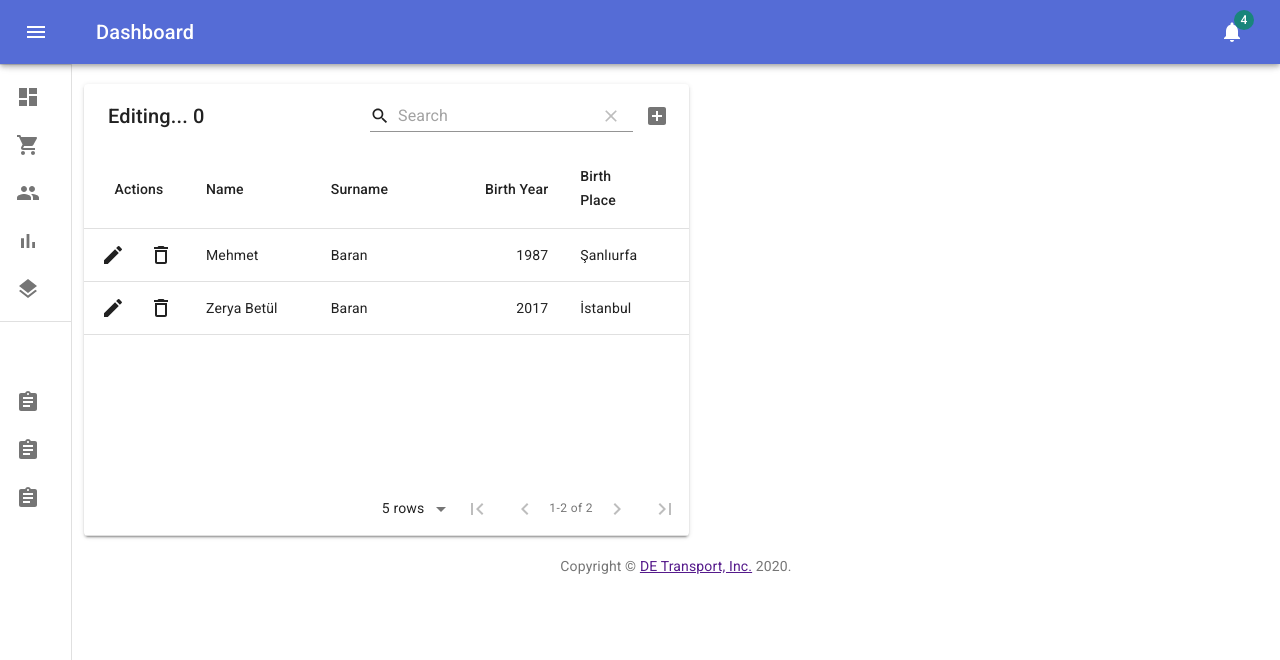
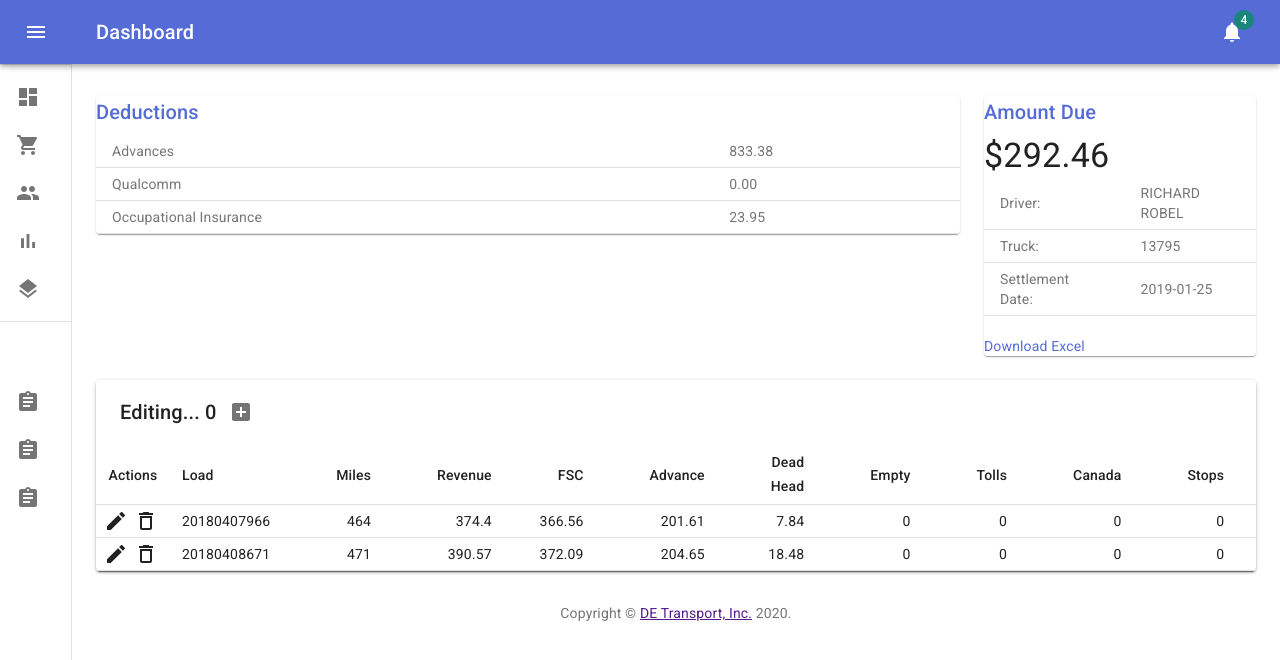
Before and after one commit to delormej/trucks-web, a React (Create React App) app: page /detail/0 in a window 1280 px wide. Shown: the top 660 px of the page. Built offline with nearby package versions, Linux system fonts and the light colour scheme.

Commit message:
Additional mocking.

```diff
--- a/package.json
+++ b/package.json
@@ -16,7 +16,7 @@
     "typescript": "latest"
   },
   "scripts": {
-    "start": "react-scripts start",
+    "start": "BROWSER=none react-scripts start",
     "build": "react-scripts build",
     "test": "react-scripts test",
     "eject": "react-scripts eject"
--- /dev/null
+++ b/src/AmountDue.js
@@ -0,0 +1,57 @@
+import React from 'react';
+import Link from '@material-ui/core/Link';
+import { makeStyles } from '@material-ui/core/styles';
+import Typography from '@material-ui/core/Typography';
+import Title from './Title';
+import Grid from '@material-ui/core/Grid';
+import Table from '@material-ui/core/Table';
+import TableBody from '@material-ui/core/TableBody';
+import TableCell from '@material-ui/core/TableCell';
+import TableContainer from '@material-ui/core/TableContainer';
+import TableHead from '@material-ui/core/TableHead';
+import TableRow from '@material-ui/core/TableRow';
+
+function preventDefault(event) {
+  event.preventDefault();
+}
+
+const useStyles = makeStyles({
+  depositContext: {
+    flex: 1,
+  },
+});
+
+export default function AmountDue() {
+  const classes = useStyles();
+  return (
+    <React.Fragment>
+      <Title>Amount Due</Title>
+      <Typography component="p" variant="h4">
+        $292.46
+      </Typography>
+      <Typography color="textSecondary" className={classes.depositContext}>
+        <Table size="small">
+            <TableRow>
+                <TableCell>Driver:</TableCell>
+                <TableCell>RICHARD ROBEL</TableCell>
+            </TableRow>
+            <TableRow>
+                <TableCell>Truck:</TableCell>
+                <TableCell>13795</TableCell>
+            </TableRow>
+            <TableRow>
+                <TableCell>Settlement Date:</TableCell>
+                <TableCell>2019-01-25</TableCell>
+            </TableRow>
+        </Table>
+      </Typography>
+      <div>
+        <Link color="primary" href="#" onClick={preventDefault}>
+            &nbsp;<br/>
+          Download Excel
+            &nbsp;<br/>
+        </Link>
+      </div>
+    </React.Fragment>
+  );
+}
--- /dev/null
+++ b/src/Deductions.js
@@ -0,0 +1,47 @@
+import React from 'react';
+import Link from '@material-ui/core/Link';
+import { makeStyles } from '@material-ui/core/styles';
+import Typography from '@material-ui/core/Typography';
+import Title from './Title';
+import Grid from '@material-ui/core/Grid';
+import Table from '@material-ui/core/Table';
+import TableBody from '@material-ui/core/TableBody';
+import TableCell from '@material-ui/core/TableCell';
+import TableContainer from '@material-ui/core/TableContainer';
+import TableHead from '@material-ui/core/TableHead';
+import TableRow from '@material-ui/core/TableRow';
+
+function preventDefault(event) {
+  event.preventDefault();
+}
+
+const useStyles = makeStyles({
+  depositContext: {
+    flex: 1,
+  },
+});
+
+export default function Deductions() {
+  const classes = useStyles();
+  return (
+    <React.Fragment>
+      <Title>Deductions</Title>
+      <Typography color="textSecondary" className={classes.depositContext}>
+        <Table size="small">
+            <TableRow>
+                <TableCell>Advances</TableCell>
+                <TableCell>833.38</TableCell>
+            </TableRow>
+            <TableRow>
+                <TableCell>Qualcomm</TableCell>
+                <TableCell>0.00</TableCell>
+            </TableRow>
+            <TableRow>
+                <TableCell>Occupational Insurance</TableCell>
+                <TableCell>23.95</TableCell>
+            </TableRow>
+        </Table>
+      </Typography>
+    </React.Fragment>
+  );
+}
--- a/src/Detail.js
+++ b/src/Detail.js
@@ -1,9 +1,11 @@
 import React from 'react';
 import MaterialTable from 'material-table';
 import { useParams } from 'react-router-dom';
-
+import DriverSettlement from './DriverSettlement.json';
+import AmountDue from './AmountDue';
+import Grid from '@material-ui/core/Grid';
+import Paper from '@material-ui/core/Paper';
 import { forwardRef } from 'react';
-
 import AddBox from '@material-ui/icons/AddBox';
 import ArrowUpward from '@material-ui/icons/ArrowUpward';
 import Check from '@material-ui/icons/Check';
@@ -19,6 +21,7 @@ import Remove from '@material-ui/icons/Remove';
 import SaveAlt from '@material-ui/icons/SaveAlt';
 import Search from '@material-ui/icons/Search';
 import ViewColumn from '@material-ui/icons/ViewColumn';
+import Deductions from './Deductions';
 
 const tableIcons = {
   Add: forwardRef((props, ref) => <AddBox {...props} ref={ref} />),
@@ -40,28 +43,28 @@ ThirdStateCheck: forwardRef((props, ref) => <Remove {...props} ref={ref} />),
   ViewColumn: forwardRef((props, ref) => <ViewColumn {...props} ref={ref} />)
 };
 
-export default function Detail() {
+export function Details() {
   let { driverSettlementId } = useParams();
   const [state, setState] = React.useState({
     columns: [
-      { title: 'Name', field: 'name' },
-      { title: 'Surname', field: 'surname' },
-      { title: 'Birth Year', field: 'birthYear', type: 'numeric' },
-      {
-        title: 'Birth Place',
-        field: 'birthCity',
-        lookup: { 34: 'İstanbul', 63: 'Şanlıurfa' },
-      },
+      { title: 'Load', field: 'ProNumber' },
+      { title: 'Miles', field: 'Miles', type: 'numeric' },
+      { title: 'Revenue', field: 'TotalPaid', type: 'numeric' },
+      { title: 'FSC', field: 'ExtendedAmount', type: 'numeric' },
+      { title: 'Advance', field: 'AdvanceAmount', type: 'numeric' },
+      { title: 'Dead Head', field: 'DeadHead', type: 'numeric' },
+      { title: 'Empty', field: 'Empty', type: 'numeric' },
+      { title: 'Tolls', field: 'Tolls', type: 'numeric' },
+
+      { title: 'Canada', field: 'Canada', type: 'numeric' },
+      { title: 'Stops', field: 'StopOff', type: 'numeric' },
+      { title: 'Detention', field: 'Detention', type: 'numeric' },
+      { title: 'Hand Load', field: 'HandLoad', type: 'numeric' },
+      { title: 'Layover', field: 'Layover', type: 'numeric' },
+      { title: 'Layover', field: 'Layover', type: 'numeric' },
+      { title: 'Other', field: 'Other', type: 'numeric' },
     ],
-    data: [
-      { name: 'Mehmet', surname: 'Baran', birthYear: 1987, birthCity: 63 },
-      {
-        name: 'Zerya Betül',
-        surname: 'Baran',
-        birthYear: 2017,
-        birthCity: 34,
-      },
-    ],
+    data: DriverSettlement.Credits
   });
 
   return (
@@ -70,6 +73,16 @@ export default function Detail() {
     icons={tableIcons}
     columns={state.columns}
     data={state.data}
+    options={
+      {
+        padding: "dense",
+        showFirstLastPageButtons: false,
+        showSelectAllCheckbox: false,
+        paging: false,
+        search: false,
+        toolbarButtonAlignment: "left"
+      }
+    }
     editable={{
       onRowAdd: (newData) =>
         new Promise((resolve) => {
@@ -110,3 +123,27 @@ export default function Detail() {
   />
   );
 }
+
+export default function Detail() {
+  return (
+    <React.Fragment>
+      <Grid item xs={12} md={8} lg={9}>
+        <Paper /* className={fixedHeightPaper} */>
+          <Deductions />
+        </Paper>
+      </Grid>
+      {/* Amount Due */}
+      <Grid item xs={12} md={4} lg={3}>
+        <Paper /*className={fixedHeightPaper}*/ >
+          <AmountDue />
+        </Paper>
+      </Grid>
+      {/* Details */}
+      <Grid item xs={12}>
+        <Paper /*className={classes.paper}*/>
+          <Details />
+        </Paper>
+      </Grid>
+    </React.Fragment>
+  );
+}
--- /dev/null
+++ b/src/DriverSettlement.json
@@ -0,0 +1,106 @@
+{
+    "Driver": "SIERRA JOHNSON",
+    "CompanyId": 44510,
+    "TruckId": 13768,
+    "WeekId": 17,
+    "Year": 2018,
+    "DriverSettlementDate": "2018-04-23T00:00:00",
+    "FuelCharges": 0,
+    "OccupationalInsurance": 20.94,
+    "Credits": [
+        {
+            "ProNumber": "20180407966",
+            "DeliveryDate": "04/10/2018",
+            "Driver": "SIERRA JOHNSON",
+            "TruckId": 13768,
+            "RatePerMile": 0.79,
+            "Miles": 464,
+            "ExtendedAmount": 366.56,
+            "Detention": 0,
+            "DeadHead": 7.84,
+            "StopOff": 0,
+            "Canada": 0,
+            "Layover": 0,
+            "HandLoad": 0,
+            "Tolls": 0,
+            "Bonus": 0,
+            "Empty": 0,
+            "TotalPaid": 374.4,
+            "CreditDate": "04/16/2018",
+            "CreditDescriptions": "FUEL SURCHARGE CREDIT",
+            "RatePerMileDescription": "16.00 CENTS/MILE",
+            "CreditAmount": 74.24,
+            "AdvanceDate": "04/10/2018",
+            "AdvanceDescription": "COMCHEK PRO ADVANCE",
+            "AdvanceNumber": "PA1552849",
+            "AdvanceAmount": 201.61,
+            "Other": 0,
+            "id": "CD594414-0",
+            "SettlementId": "CD594414",
+            "Deleted": false,
+            "LastModifiedBy": null,
+            "LastModifiedTime": "0001-01-01T00:00:00"
+        },
+        {
+            "ProNumber": "20180408671",
+            "DeliveryDate": "04/11/2018",
+            "Driver": "SIERRA JOHNSON",
+            "TruckId": 13768,
+            "RatePerMile": 0.79,
+            "Miles": 471,
+            "ExtendedAmount": 372.09,
+            "Detention": 0,
+            "DeadHead": 18.48,
+            "StopOff": 0,
+            "Canada": 0,
+            "Layover": 0,
+            "HandLoad": 0,
+            "Tolls": 0,
+            "Bonus": 0,
+            "Empty": 0,
+            "TotalPaid": 390.57,
+            "CreditDate": "04/16/2018",
+            "CreditDescriptions": "FUEL SURCHARGE CREDIT",
+            "RatePerMileDescription": "16.00 CENTS/MILE",
+            "CreditAmount": 75.36,
+            "AdvanceDate": "04/11/2018",
+            "AdvanceDescription": "COMCHEK PRO ADVANCE",
+            "AdvanceNumber": "PA1553333",
+            "AdvanceAmount": 204.65,
+            "Other": 0,
+            "id": "CD594414-1",
+            "SettlementId": "CD594414",
+            "Deleted": false,
+            "LastModifiedBy": null,
+            "LastModifiedTime": "0001-01-01T00:00:00"
+        }
+    ],
+    "Deductions": [
+        {
+            "Date": "04/16/2018",
+            "Driver": "DANCO TRANSPORTATION INC",
+            "TruckId": 13768,
+            "Description": "NON-TRUCKING LIAB INS",
+            "Amount": 15.4,
+            "TotalDeductions": 15.4,
+            "id": "CD594414-9",
+            "SettlementId": "CD594414",
+            "Deleted": false,
+            "LastModifiedBy": null,
+            "LastModifiedTime": "0001-01-01T00:00:00"
+        },
+        {
+            "Date": "04/16/2018",
+            "Driver": "DANCO TRANSPORTATION INC",
+            "TruckId": 13768,
+            "Description": "QC MESSAGING PLAN F",
+            "Amount": 15,
+            "TotalDeductions": 15,
+            "id": "CD594414-10",
+            "SettlementId": "CD594414",
+            "Deleted": false,
+            "LastModifiedBy": null,
+            "LastModifiedTime": "0001-01-01T00:00:00"
+        }
+    ]
+}
```
Also changed, not shown: 1 other file (tests, documents, lock files or other folders). Lines whose indentation alone changed are shown as unchanged.
